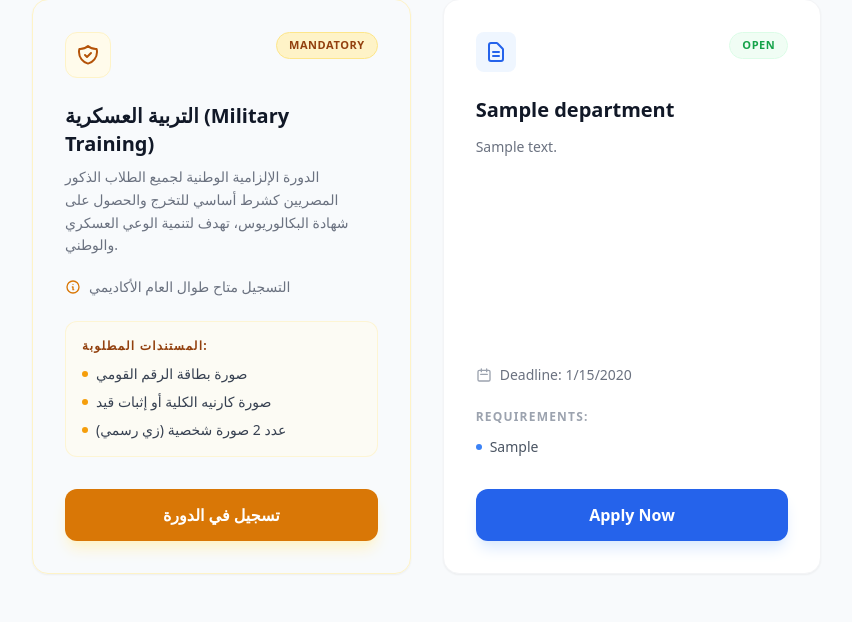
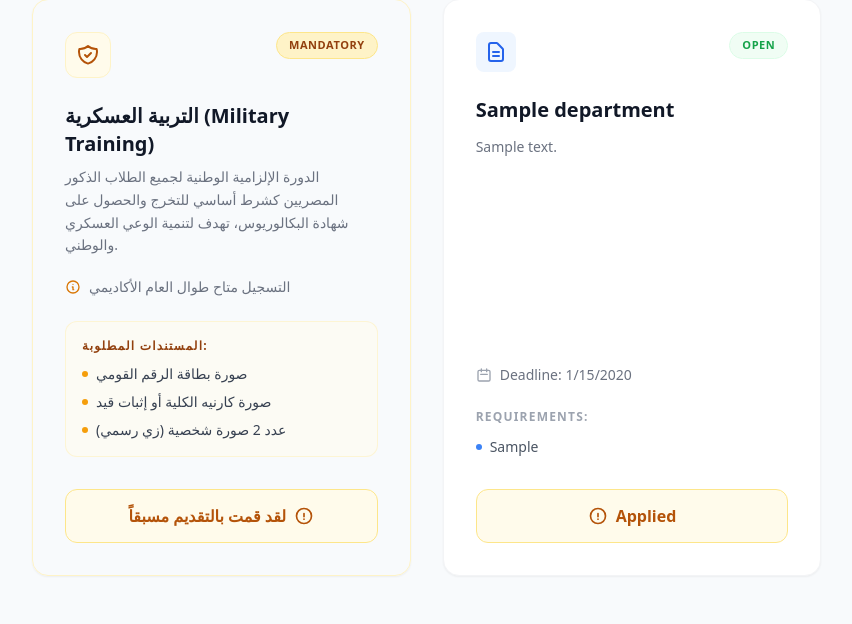
Before and after one commit to 0xRWIS/student-application-manager, a PHP site: page /src/home.php in a window 1280 px wide. Shown: the part 293-917 px from the top of the page, without its empty margins (8-860 px from the left). Before the commit the page ends 868 px from the top, so only its background shows below. Run offline with PHP 8.4, Linux system fonts and the light colour scheme; the visitor is signed in with stand-in values (Sample User, id 1); tables that the repository leaves empty hold one stand-in row (values such as "Sample post"); a stand-in replaces the project's code that opens the database connection; style sheets or scripts are compiled from the project's sources; some libraries are stand-ins or nearby versions.

Commit message:
Update navigation logo and enhance military application checks on home page

```diff
--- a/index.php
+++ b/index.php
@@ -54,8 +54,8 @@ try {
 
     <nav class="flex items-center justify-between px-12 py-6 bg-white">
         <div class="flex items-center gap-2">
-            <div class="bg-indigo-600 p-2 rounded-lg text-white">
-                <svg class="w-6 h-6" fill="none" stroke="currentColor" viewBox="0 0 24 24"><path d="M12 14l9-5-9-5-9 5 9 5z"/><path d="M12 14l6.16-3.422a12.083 12.083 0 01.665 6.479A11.952 11.952 0 0012 20.055a11.952 11.952 0 00-6.824-2.998 12.078 12.078 0 01.665-6.479L12 14z"/></svg>
+            <div>
+                <img src="./src/assets/images/aun-logo.png" alt="Assiut University Logo" >
             </div>
             <span class="text-xl font-bold text-indigo-900 uppercase tracking-tight">Assiut University</span>
         </div>
--- a/src/delete-military.php
+++ b/src/delete-military.php
@@ -28,7 +28,7 @@ if (isset($_GET['id']) && !empty($_GET['id'])) {
         $stmt->execute([$id]);
 
         // إعادة التوجيه إلى صفحة إدارة التربية العسكرية مع إشعار بالنجاح
-        header("Location: dashboard-military.php");
+        header("Location: military-manager.php");
         exit();
 
     } catch (PDOException $e) {
--- a/src/home.php
+++ b/src/home.php
@@ -7,11 +7,22 @@ if (!isset($_SESSION['user_id'])) {
     exit();
 }
 
+$user_id = $_SESSION['user_id'];
+
 try {
     $stmt = $dbconnect->query("SELECT * FROM departments ORDER BY id DESC");
     $programs = $stmt->fetchAll();
 } catch (PDOException $e) {
     die("Error: " . $e->getMessage());
+}
+
+// فحص ما إذا كان الطالب قد قدم بالفعل في التربية العسكرية لمنع التكرار هناك أيضًا
+try {
+    $stmtMilCheck = $dbconnect->prepare("SELECT COUNT(*) FROM military_applications WHERE user_id = ?");
+    $stmtMilCheck->execute([$user_id]);
+    $already_applied_military = $stmtMilCheck->fetchColumn() > 0;
+} catch (PDOException $e) {
+    $already_applied_military = false;
 }
 ?>
 
@@ -126,13 +137,34 @@ try {
                     </ul>
                 </div>
 
+                <?php if ($already_applied_military): ?>
+                    <button disabled
+                    class="w-full py-3.5 bg-amber-50 text-amber-700 font-bold rounded-xl cursor-not-allowed text-center border border-amber-200 shadow-none flex items-center justify-center gap-2" dir="rtl">
+                        <svg xmlns="http://www.w3.org/2000/svg" fill="none" viewBox="0 0 24 24" stroke-width="2" stroke="currentColor" class="w-5 h-5">
+                            <path stroke-linecap="round" stroke-linejoin="round" d="M12 9v3.75m9-.75a9 9 0 1 1-18 0 9 9 0 0 1 18 0Zm-9 3.75h.008v.008H12v-.008Z" />
+                        </svg>
+                        لقد قمت بالتقديم مسبقاً
+                    </button>
+                <?php else: ?>
                     <a href="military-application.php" class="w-full py-3.5 bg-amber-600 hover:bg-amber-700 text-white font-bold rounded-xl transition-all text-center shadow-lg shadow-amber-100 active:scale-[0.98]">
                         تسجيل في الدورة
                     </a>
+                <?php endif; ?>
             </div>
 
 
             <?php foreach ($programs as $program): ?>
+                <?php
+                // التحقق الديناميكي لكل برنامج أكاديمي: هل قدم الطالب عليه مسبقاً؟
+                try {
+                    $stmtCheck = $dbconnect->prepare("SELECT COUNT(*) FROM applications WHERE user_id = ? AND department_id = ?");
+                    // ملاحظة: إذا كان اسم الحقل في جدول التقديمات هو department_id فتركتها هكذا، عدلها لـ program_id إذا لزم الأمر.
+                    $stmtCheck->execute([$user_id, $program['id']]);
+                    $already_applied = $stmtCheck->fetchColumn() > 0;
+                } catch (PDOException $e) {
+                    $already_applied = false;
+                }
+                ?>
                 <div class="bg-white p-8 rounded-2xl shadow-sm border border-gray-100 flex flex-col h-full relative overflow-hidden">
 
                     <div class="flex justify-between items-start mb-6">
@@ -184,11 +216,21 @@ try {
                         </ul>
                     </div>
 
-        <?php if ($program['status'] === 'open'): ?>
+                    <?php if ($already_applied): ?>
+                        <button disabled
+                        class="w-full py-3.5 bg-amber-50 text-amber-700 font-bold rounded-xl cursor-not-allowed text-center border border-amber-200 shadow-none flex items-center justify-center gap-2">
+                            <svg xmlns="http://www.w3.org/2000/svg" fill="none" viewBox="0 0 24 24" stroke-width="2" stroke="currentColor" class="w-5 h-5">
+                                <path stroke-linecap="round" stroke-linejoin="round" d="M12 9v3.75m9-.75a9 9 0 1 1-18 0 9 9 0 0 1 18 0Zm-9 3.75h.008v.008H12v-.008Z" />
+                            </svg>
+                            Applied
+                        </button>
+
+                    <?php elseif ($program['status'] === 'open'): ?>
                         <a href="application.php?id=<?php echo $program['id']; ?>"
-            class="w-full py-3.5 bg-blue-600 text-white font-bold rounded-xl hover:bg-blue-700 transition-all text-center shadow-lg shadow-blue-100 active:scale-[0.98]">
+                        class="w-full py-3.5 bg-blue-600 text-white font-bold rounded-xl hover:bg-blue-700 transition-all text-center shadow-lg shadow-blue-100 active:scale-[0.98] block">
                             Apply Now
                         </a>
+
                     <?php else: ?>
                         <button disabled
                         class="w-full py-3.5 bg-gray-100 text-gray-400 font-bold rounded-xl cursor-not-allowed text-center border border-gray-200 shadow-none">
```
Lines whose indentation alone changed are shown as unchanged.
